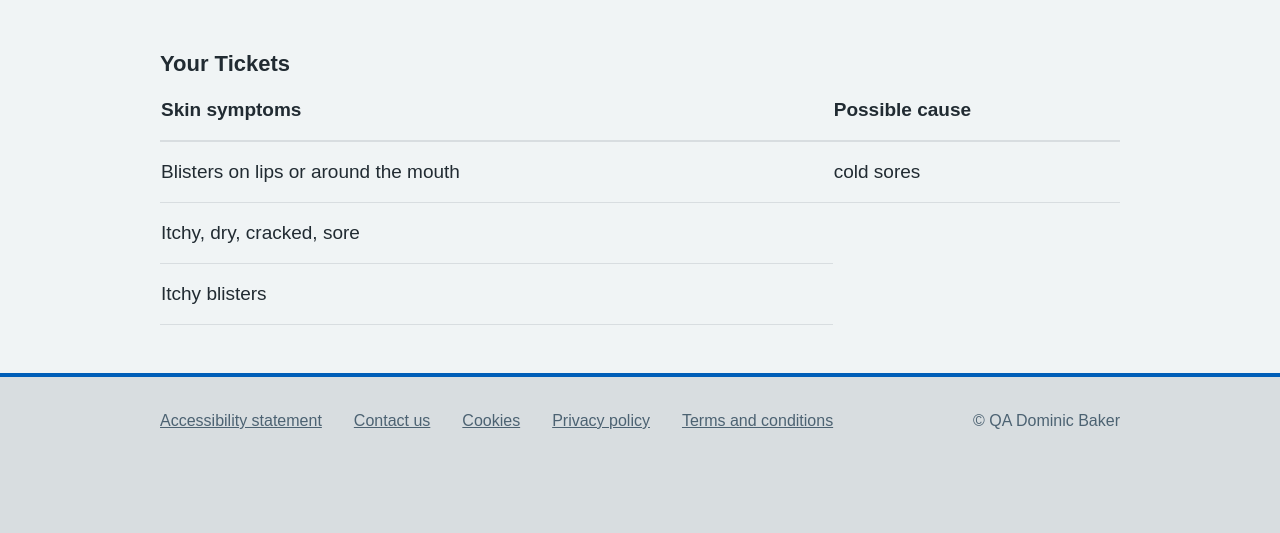
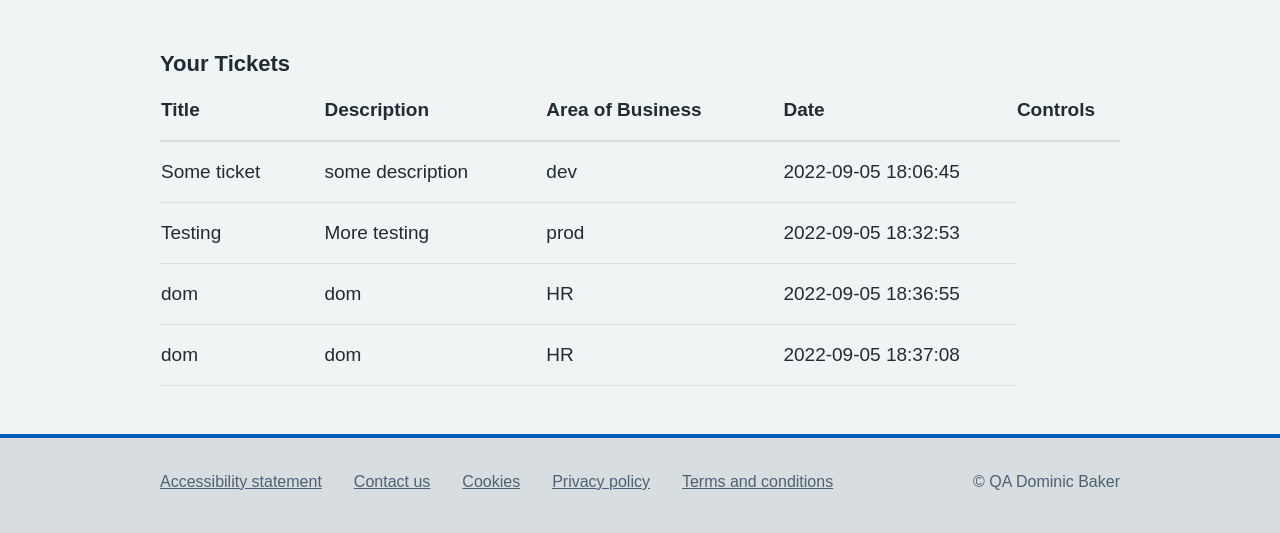
Before and after one commit to DomBaker/nhsuk-ticket-management, a Flask app: page /view_ticket in a window 1280 px wide. Shown: the part 131-664 px from the top of the page. Run offline with Flask 2, Linux system fonts and the light colour scheme; a user stored in the database is signed in; data comes from the database, SQL or seed files in the repository; both versions use the stored data as it was after the commit; some web fonts are replaced.

Commit message:
added ticket view

```diff
--- a/website/forms.py
+++ b/website/forms.py
@@ -23,4 +23,4 @@ class LoginForm(FlaskForm):
 class TicketForm(FlaskForm):
     title = StringField('Title', [validators.DataRequired()])
     description = TextAreaField('Description', [validators.DataRequired()])
-    area_of_business = SelectField('Area of Business', choices=[('HR','HR'),('dev','Development'),('del','Delivery'),('prod','Product'),('tech','Tech Support')], validate_choice=True)
+    area_of_business = SelectField('Area of Business', choices=[('HR','HR'),('Development','Development'),('Delivery','Delivery'),('Product','Product'),('Tech Support','Tech Support')], validate_choice=True)
--- a/website/templates/views/view_ticket.html
+++ b/website/templates/views/view_ticket.html
@@ -7,24 +7,31 @@
     <thead role="rowgroup" class="nhsuk-table__head">
       <tr role="row">
         <th role="columnheader" class="" scope="col">
-          Skin symptoms
+          Title
         </th>
         <th role="columnheader" class="" scope="col">
-          Possible cause
+          Description
+        </th>
+        <th role="columnheader" class="" scope="col">
+          Area of Business
+        </th>
+        <th role="columnheader" class="" scope="col">
+          Date
+        </th>
+        <th role="columnheader" class="" scope="col">
+          Controls
         </th>
       </tr>
     </thead>
     <tbody class="nhsuk-table__body">
+    {% for ticket in user.tickets %}
       <tr role="row" class="nhsuk-table__row">
-        <td class="nhsuk-table__cell">Blisters on lips or around the mouth</td>
-        <td class="nhsuk-table__cell ">cold sores</td>
+        <td class="nhsuk-table__cell">{{ ticket.title }}</td>
+        <td class="nhsuk-table__cell">{{ ticket.description }}</td>
+        <td class="nhsuk-table__cell">{{ ticket.area_of_business }}</td>
+        <td class="nhsuk-table__cell">{{ ticket.date }}</td>
       </tr>
-      <tr role="row" class="nhsuk-table__row">
-        <td class="nhsuk-table__cell">Itchy, dry, cracked, sore</td>
-      </tr>
-      <tr role="row" class="nhsuk-table__row">
-        <td class="nhsuk-table__cell">Itchy blisters</td>
-      </tr>
+    {% endfor %}
     </tbody>
   </table>
 
--- a/website/views.py
+++ b/website/views.py
@@ -1,4 +1,4 @@
-from flask import Blueprint, render_template, request, flash
+from flask import Blueprint, render_template, request, flash, redirect, url_for
 from flask_login import login_required, current_user
 from .models import Ticket
 from . import db
@@ -28,14 +28,14 @@ def create_ticket():
         db.session.commit()
         flash('New ticket created')
 
+        return redirect(url_for('views.create_ticket'))
+
     return render_template('views/create_ticket.html', form=form)
 
 @views.route('/view_ticket', methods=['GET', 'POST'])
 @login_required
 def view_ticket():
-
-
-    return render_template('views/view_ticket.html')
+    return render_template('views/view_ticket.html', user=current_user)
 
 @views.route('/profile')
 @login_required
```
Also changed, not shown: website/database.db.
